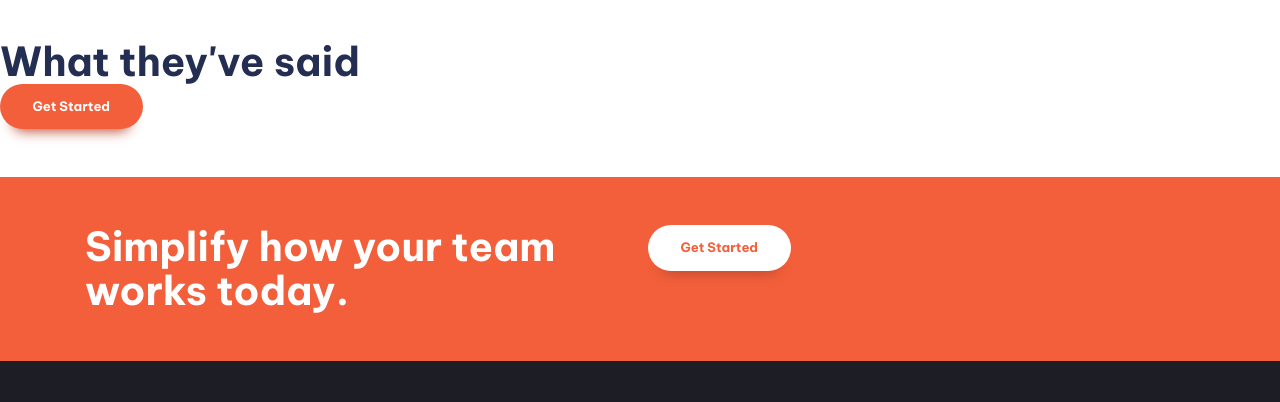
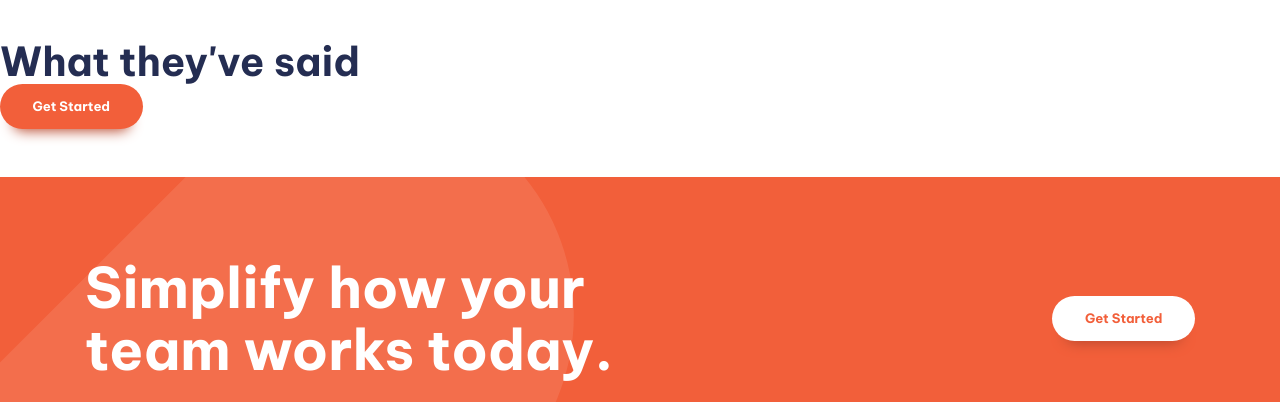
Before and after one commit to sergon165/fem-manage-landing-page, a website built with Vite: page index.html in a window 1280 px wide. Shown: the part 1364-1766 px from the top of the page. Built offline with nearby package versions, Linux system fonts and the light colour scheme.

Commit message:
Доделан блок CTA

```diff
--- a/index.html
+++ b/index.html
@@ -103,13 +103,15 @@
       <button class="button">Get Started</button>
     </section>
 
-    <section class="cta | padding-block-700 bg-accent-400 text-neutral-100">
+    <section class="cta | padding-block-900 bg-accent-400 text-neutral-100">
       <div class="container">
-        <div class="even-columns">
+        <div class="even-columns vertical-align-center">
           <div>
-            <p class="fs-secondary-heading fw-bold">Simplify how your team works today.</p>
+            <p class="fs-primary-heading fw-bold">Simplify how your team works today.</p>
           </div>
-          <div><button class="button" data-type="inverted">Get Started</button></div>
+          <div class="justify-self-end-md">
+            <button class="button" data-type="inverted">Get Started</button>
+          </div>
         </div>
       </div>
     </section>
--- a/style.css
+++ b/style.css
@@ -252,6 +252,30 @@ p[data-width="wide"] {
   }
 }
 
+/* Cta */
+
+.cta {
+  position: relative;
+  isolation: isolate;
+  text-align: center;
+}
+
+@media (min-width: 50em) {
+  .cta {
+    text-align: left;
+  }
+}
+
+.cta::before {
+  content: '';
+  position: absolute;
+  z-index: -1;
+  inset: 0;
+  background-image: url('images/bg-tablet-pattern.svg'), url('images/bg-tablet-pattern.svg');
+  background-position: -15rem -5rem, 80rem -42rem;
+  background-repeat: no-repeat;
+  opacity: 0.1;
+}
 
 /* Utility classes */
 
@@ -371,6 +395,20 @@ p[data-width="wide"] {
   margin-inline: auto;
 }
 
+.vertical-align-center {
+  align-items: center;
+}
+
+.justify-self-end {
+  justify-self: end;
+}
+
+@media (min-width: 50em) {
+  .justify-self-end-md {
+    justify-self: end;
+  }
+}
+
 :where(.flow :not(:first-child)) {
   margin-top: var(--flow-spacer, 2em);
 }
```
